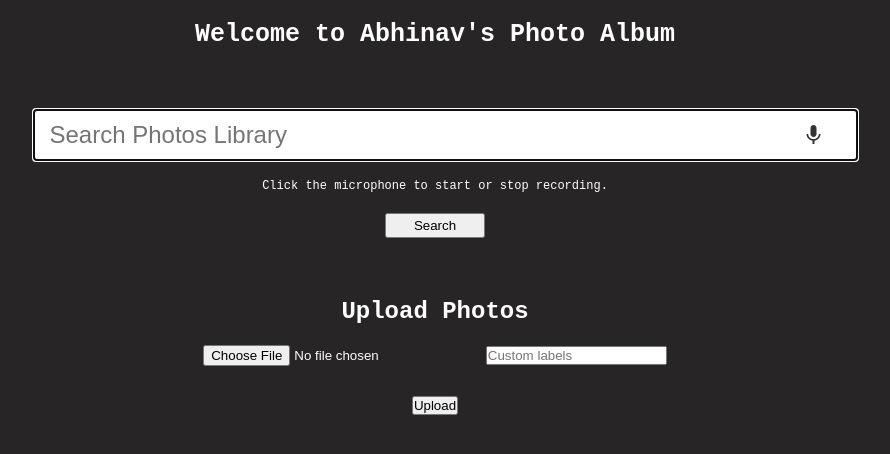
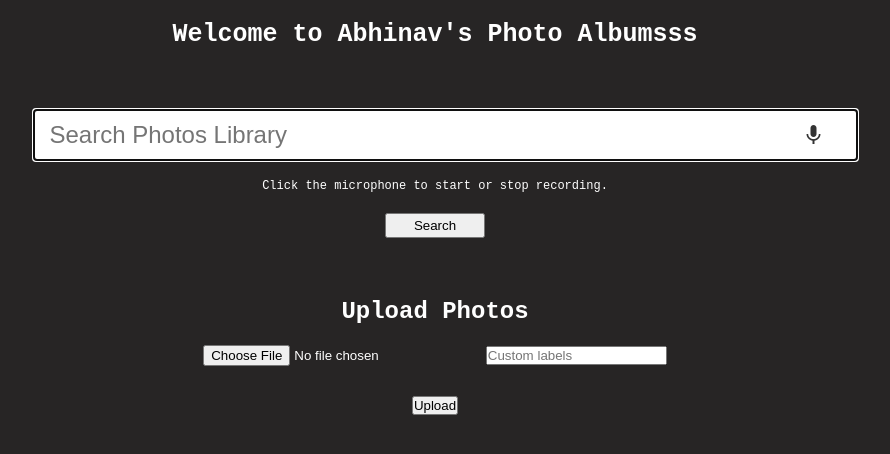
Before and after one commit to takhilabhinav/NLPSmartPhotoAlbum, a plain HTML site: page Frontend/index.html in a window 1280 px wide. Shown: the whole page, without its empty margins (205-1095 px from the left). Drawn offline with nearby package versions, Linux system fonts and the light colour scheme.

Commit message:
Update index.html

```diff
--- a/Frontend/index.html
+++ b/Frontend/index.html
@@ -22,7 +22,7 @@
     </head>
     <center>
         <header class="photos_title">
-           Welcome to Abhinav's Photo Album
+           Welcome to Abhinav's Photo Albumsss
         </header>
     </center>
     <body>
```
